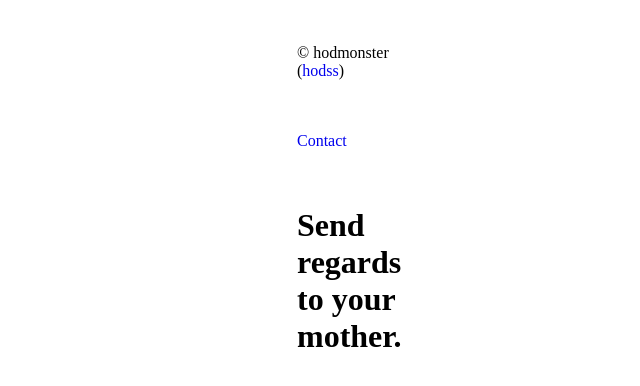
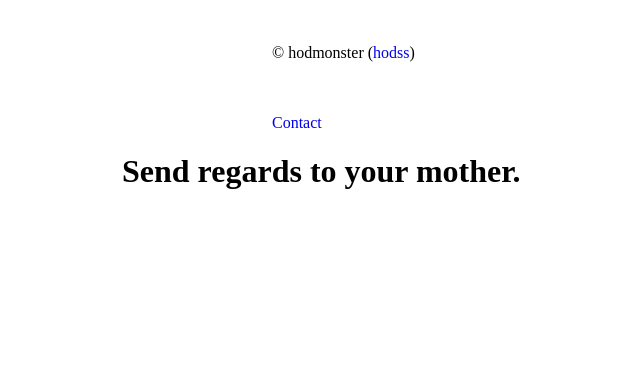
Before and after one commit to hodss/hod.monster, a plain HTML site: page index.html in a window 1280 px wide. Shown: the whole page, without its empty margins (293-933 px from the left). Drawn offline with Linux system fonts and the light colour scheme.

Commit message:
Update index.html

```diff
--- a/index.html
+++ b/index.html
@@ -11,24 +11,31 @@
   <div class="subcontainer">
   <p><a href="mailto:catchall@hod.monster" target="_blank">Contact</a></p>
     </div>
-  <div class="subcontainer">
+  <div class="containerhead">
     <h1>Send regards to your mother.</h1>
   </div
  </div>
 
   <style>
 .container {
-  width:300px;
+  width:750px;
   margin:auto;
 }
 .subcontainer {
-  width: 100px;
+  width: 150px;
   margin: auto;
   padding-top: 20px;
 }
 .container a {
 text-decoration: none;
 }
+.containerhead {
+  width: 450px;
+  margin: auto;
+}
+.containerhead h1 {
+  text-decoration: none;
+)
 </style>
 
 </body>
```
